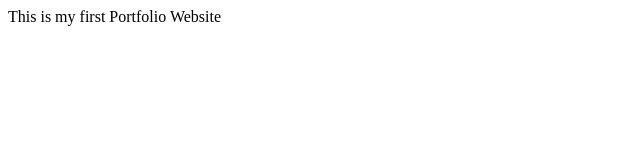
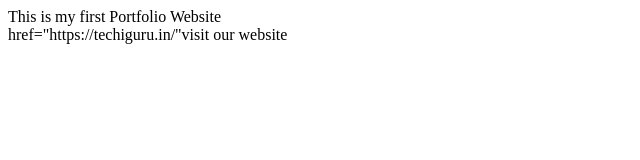
Before and after one commit to ritikasingh1638-cmyk/Portfolio, a plain HTML site: page index.html in a window 1280 px wide. Shown: the whole page, without its empty margins (0-640 px from the left). Drawn offline with Linux system fonts and the light colour scheme.

Commit message:
website URL edit

```diff
--- a/index.html
+++ b/index.html
@@ -8,5 +8,8 @@
 </head>
 <body>
     This is my first Portfolio Website
+
+<br>
+<a>href="https://techiguru.in/"visit our website</a>
 </body>
 </html>
```
